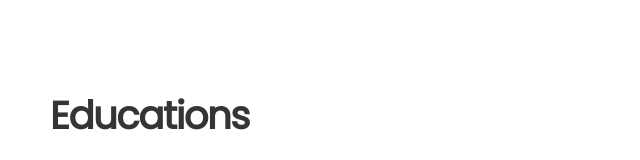
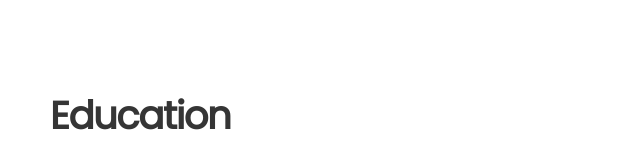
Before and after one commit to xkevan19/portfolio, a plain HTML site: page index.html in a window 1280 px wide. Shown: the part 1375-1535 px from the top of the page, 605-1245 px from the left. Drawn offline with nearby package versions, Linux system fonts and the light colour scheme.

Commit message:
spell check

```diff
--- a/index.html
+++ b/index.html
@@ -214,7 +214,7 @@
                 </div>
 
                 <div class="col-lg-6 col-12">
-                  <h2 class="mb-4 mobile-mt-2">Educations</h2>
+                  <h2 class="mb-4 mobile-mt-2">Education</h2>
 
                     <div class="timeline">
                         <div class="timeline-wrapper"data-aos="fade-up" data-aos-easing="ease-in-sine" data-aos-duration="200">
```
